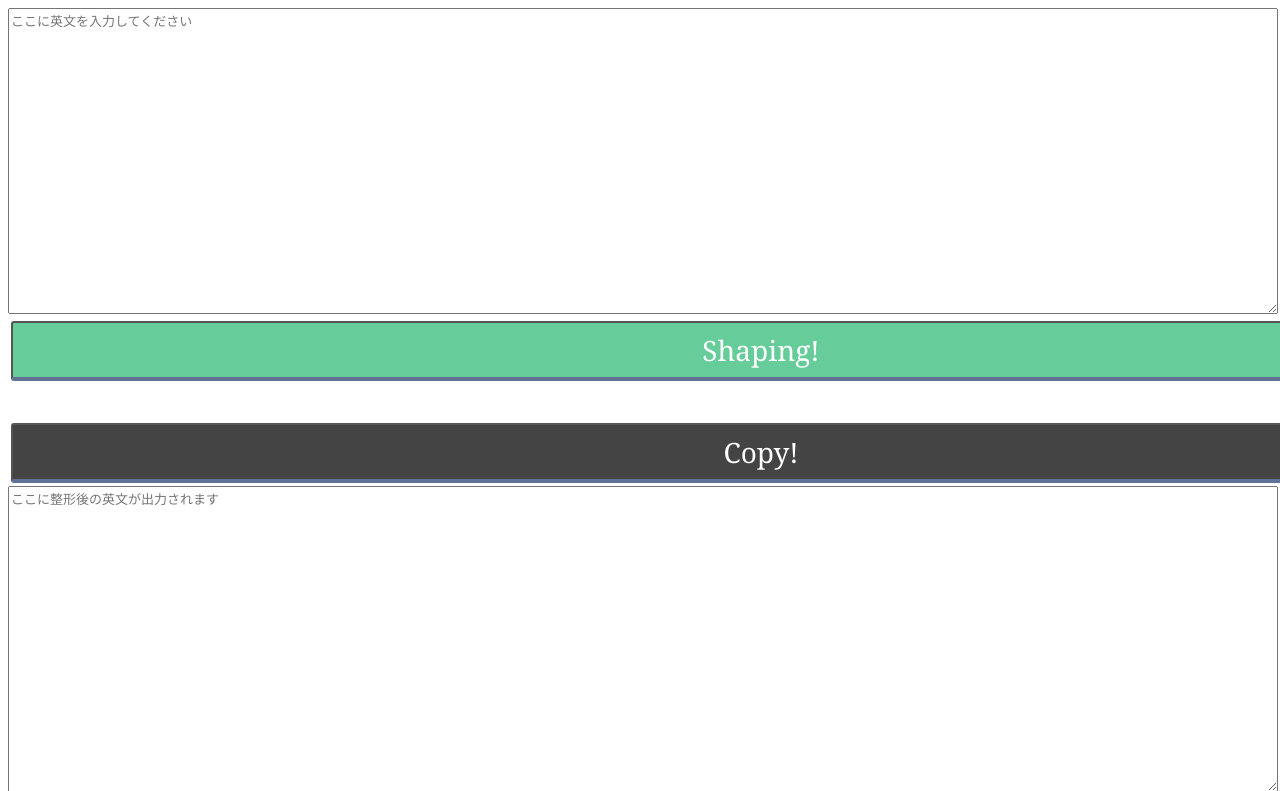
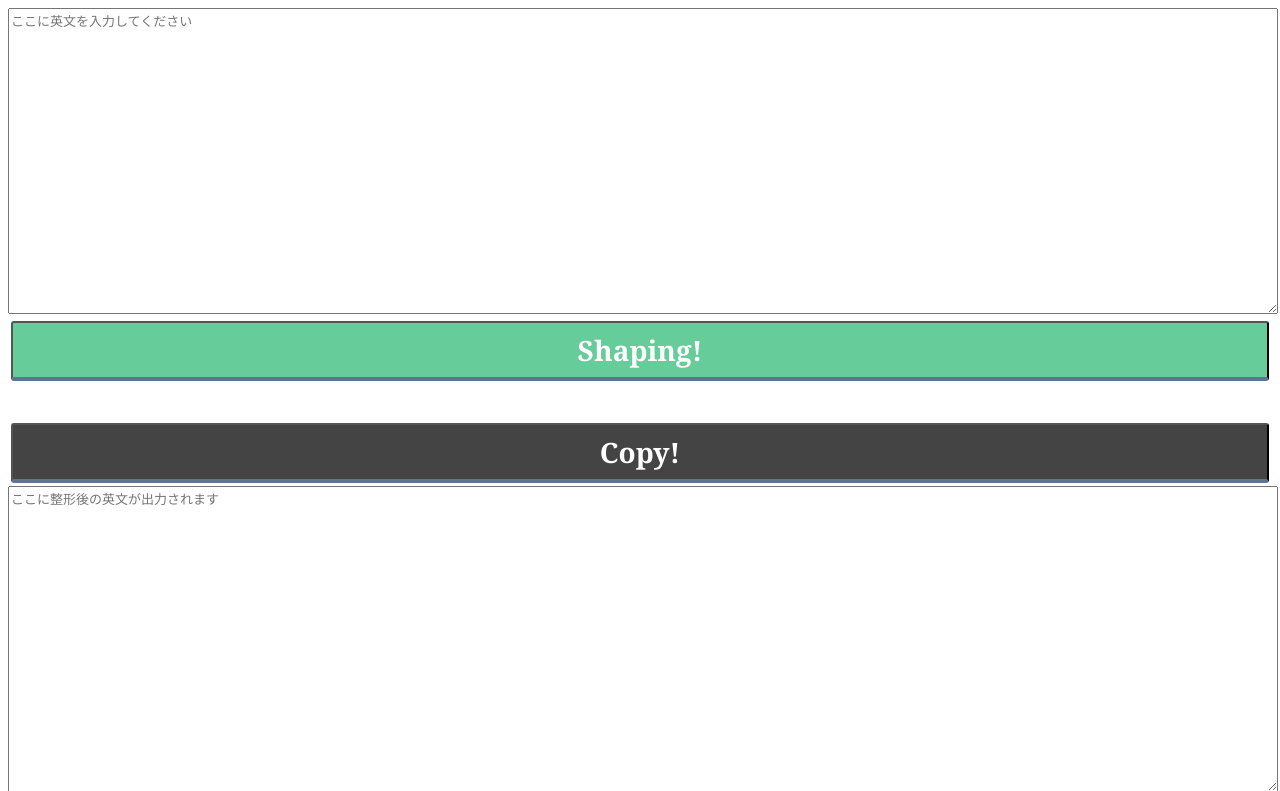
Before and after one commit to swkky/text_shaping_for_translate, a Flask app: page / in a window 1280 px wide; the page is wider, and only the part inside the window is pictured. Shown: the top 791 px of that part. Run offline with Flask 2, Linux system fonts and the light colour scheme.

Commit message:
ボタンをリアクティブにした

```diff
--- a/src/seikei.py
+++ b/src/seikei.py
@@ -2,9 +2,11 @@ import re
 
 #テキストの整形
 def reshape_text(text):
+    #ハイフン直後に\s(半角スペース，タブ，改行のいずれか)が一回以上繰り返されていれば削除
     ret = re.sub(r"\-\s+", "", text)
-    #単語途中でのハイフン後の改行を削除
+    #単語途中でのハイフン直後の改行を削除
     ret = re.sub(r"\-\r\n", "", ret)
+    #改行をスペースに置換
     ret = re.sub(r"\r\n", " ", ret)
     #ret = re.sub(r"-", "", ret)
     ret = ret.replace('et al.','et al')
--- a/static/css/style.css
+++ b/static/css/style.css
@@ -5,6 +5,7 @@ textarea{
     font-size:100%;
 }
 table{
+    width: 100%;
     margin:auto;
 }
 
@@ -13,7 +14,8 @@ table{
     /* padding: 0.5em 9em; */
     font-size: 28px;
     font-family: 'Cambria',sans-serif;
-    width: 1500px;
+    font-weight: bold;
+    width: 100%;
     height: 60px;
     text-decoration: none;
     background: #66CC99;/*ボタン色*/
@@ -33,7 +35,8 @@ table{
     /* padding: 0.5em 9em; */
     font-size: 28px;
     font-family: 'Cambria',sans-serif;
-    width: 1500px;
+    font-weight: bold;
+    width: 100%;
     height: 60px;
     text-decoration: none;
     background: #444444;/*ボタン色*/
```
